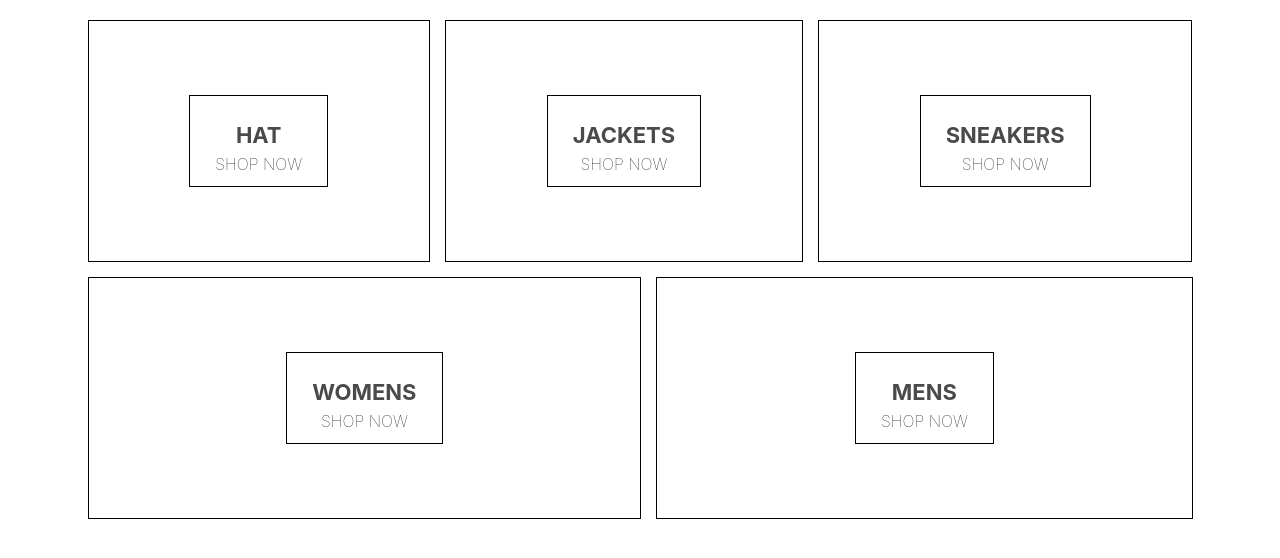
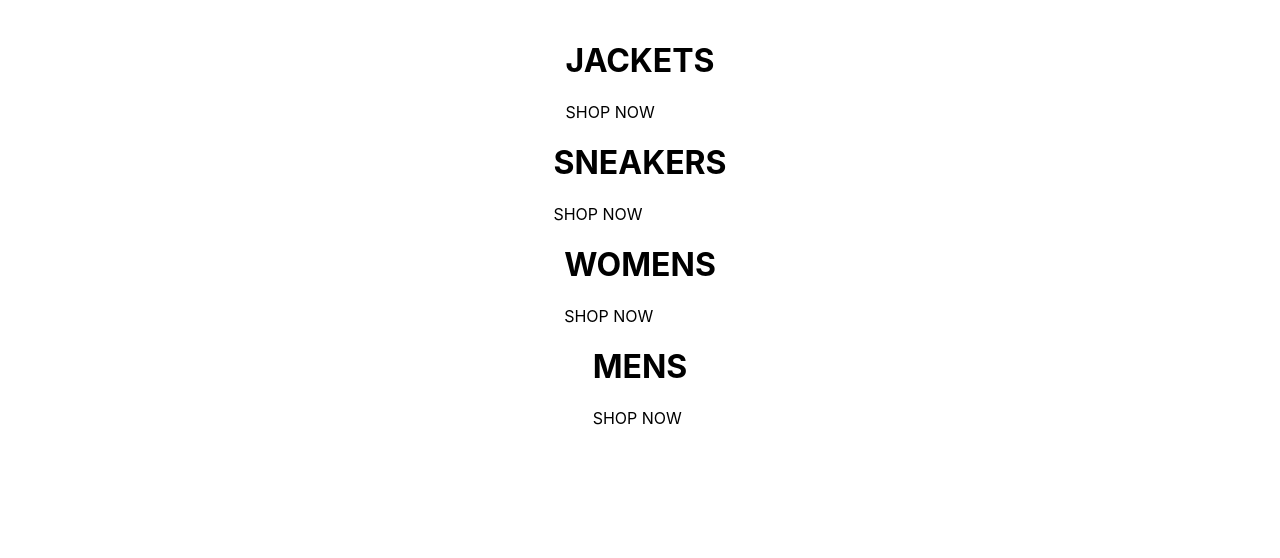
Before and after one commit to JacobLeonLyerla/shopport, a React (Create React App) app in the folder shopport/: page / in a window 1280 px wide. Shown: the top 558 px of the page. Built offline with nearby package versions, Linux system fonts and the light colour scheme.

Commit message:
homepage styles and component created boiler plate started

```diff
--- a/shopport/src/pages/homepages/hompage.component.jsx
+++ b/shopport/src/pages/homepages/hompage.component.jsx
@@ -3,13 +3,8 @@ import "./hompage.styles.scss";
 
 const HomePage = () => (
   <div className="homepage">
-    <div className="directory-menu">
-      <div className="menu-item">
-        <div className="content">
-          <h1 className="title">HAT</h1>
-          <span className="subtitle">SHOP NOW</span>
-        </div>
-      </div>
+
+
       <div className="menu-item">
         <div className="content">
           <h1 className="title">JACKETS </h1>
@@ -36,6 +31,6 @@ const HomePage = () => (
         </div>
       </div>
     </div>
-  </div>
+
 );
 export default HomePage;
--- a/shopport/src/pages/homepages/hompage.styles.scss
+++ b/shopport/src/pages/homepages/hompage.styles.scss
@@ -4,51 +4,3 @@
   align-items: center;
   padding: 20px 80px;
 }
-
-.directory-menu {
-  width: 100%;
-  display: flex;
-  flex-wrap: wrap;
-  justify-content: space-between;
-}
-
-.menu-item {
-  min-width: 30%;
-  height: 240px;
-  flex: 1 1 auto;
-  display: flex;
-  align-items: center;
-  justify-content: center;
-  border: 1px solid black;
-  margin: 0 7.5px 15px;
-
-  &:first-child {
-    margin-right: 7.5px;
-  }
-
-  &:last-child {
-    margin-left: 7.5px;
-  }
-
-  .content {
-    height: 90px;
-    padding: 0 25px;
-    display: flex;
-    flex-direction: column;
-    align-items: center;
-    justify-content: center;
-    border: 1px solid black;
-
-    .title {
-      font-weight: bold;
-      margin-bottom: 6px;
-      font-size: 22px;
-      color: #4a4a4a;
-    }
-
-    .subtitle {
-      font-weight: lighter;
-      font-size: 16px;
-    }
-  }
-}
```
